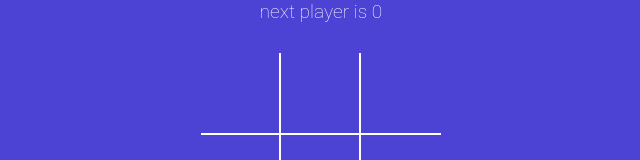
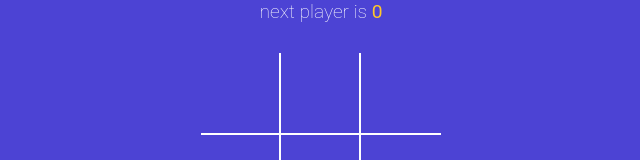
Before and after one commit to pradeepSDE/Tictactoe-game, a React (Vite) app: page / in a window 1280 px wide. Shown: the top 160 px of the page, without its empty margins (319-959 px from the left). Built offline with nearby package versions, Linux system fonts and the light colour scheme.

Commit message:
added draw message and styled status message

```diff
--- a/src/components/StatusMessage.jsx
+++ b/src/components/StatusMessage.jsx
@@ -5,14 +5,14 @@ const StatusMessage = ({winner , isXNext , squares})=>{
 
 const renderStatusMessage = ()=>{
     if(winner){
-        return <div>winner is {winner}</div>
+        return <div>winner is <span className={winner== 'X'? 'text-green' : 'text-orange'}> {winner}</span></div>
     }
      if(!winner && noMovesLeft){
-         return <div>Match Tie!!</div>;
+         return <div><span className="text-orange">Match Tie!!</span></div>;
         }
 
         if(!winner && !noMovesLeft){
-            return <div>next player is {nextPlayer}</div>;
+            return <div>next player is <span className={isXNext? 'text-green' : 'text-orange'}> {nextPlayer}</span></div>;
         }
         return null;
 
```
